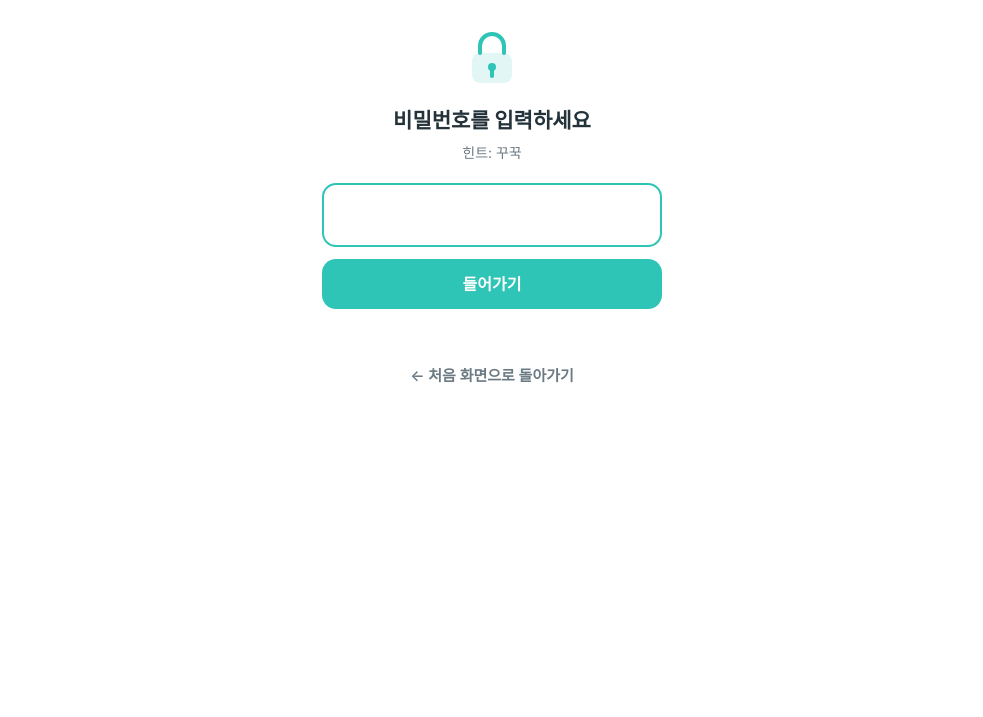
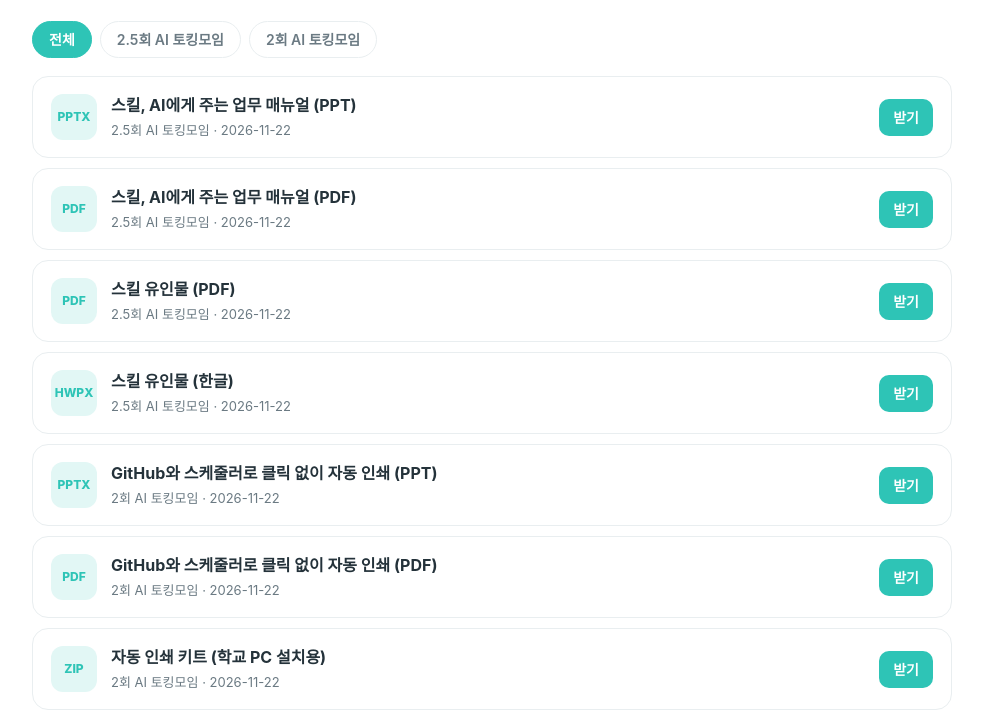
Before and after one commit to hue1220/hue1220.github.io, a plain HTML site: page work/index.html in a window 1280 px wide. Shown: the part 190-907 px from the top of the page, without its empty margins (148-1131 px from the left). Before the commit the page ends 800 px from the top, so only its background shows below. Drawn offline with Linux system fonts and the light colour scheme; a web font is replaced by a local one.

Commit message:
업무자료실 비밀번호 잠금 해제
Co-Authored-By: Claude Opus 5.5 <noreply@anthropic.com>
Claude-Session: https://claude.ai/code/session_01GWkKuJ5V5V4angh4jk1qqN

```diff
--- a/work/index.html
+++ b/work/index.html
@@ -11,11 +11,6 @@
 <meta name="theme-color" content="#2EC4B6">
 <link rel="stylesheet" href="https://cdn.jsdelivr.net/gh/orioncactus/pretendard@v1.3.9/dist/web/static/pretendard.min.css">
 <link rel="stylesheet" href="../style.css?v=2">
-<script>
-  window.GATE_HASH = '58f80cb81ed4b05cedac165d4ab30fd9e307d17d0f142ca708dd999ab479b238';
-  window.GATE_HINT = '힌트: 꾸꾹';
-</script>
-<script src="../gate.js?v=4"></script>
 <script src="../applinks.js?v=1" defer></script>
 <style>
   .file .dl.open { background: #339af0; }
```
